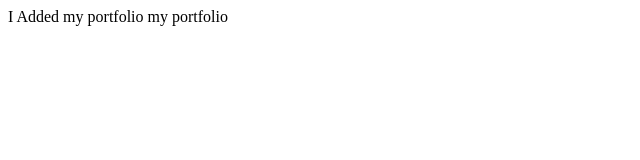
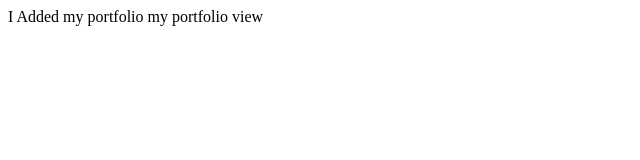
Before and after one commit to Dhaniel147/Assessment, a plain HTML site: page index.html in a window 1280 px wide. Shown: the full height of the page, 0-640 px from the left. Drawn offline with Linux system fonts and the light colour scheme.

Commit message:
Update index.html

```diff
--- a/index.html
+++ b/index.html
@@ -2,4 +2,7 @@
    I Added my portfolio
 
     my portfolio
+
+
+   view
  </html>
```
